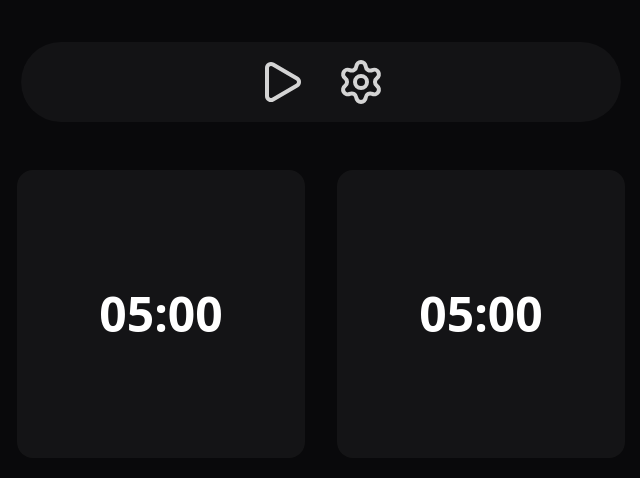
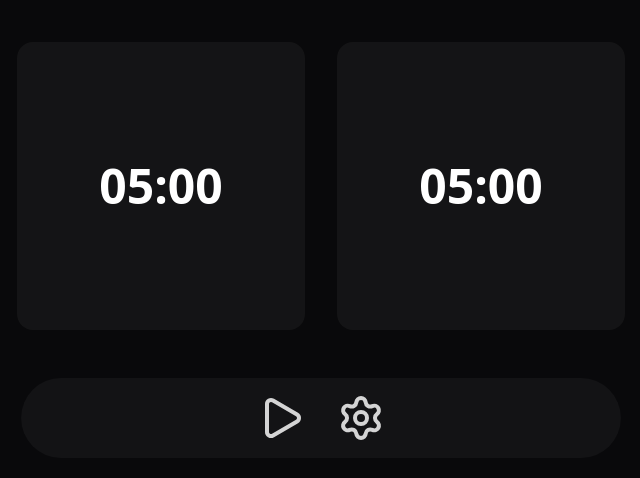
Before and after one commit to ericocneto/chessclock-v2, a React (Vite) app: page / in a window 1280 px wide. Shown: the part 150-628 px from the top of the page, without its empty margins (319-959 px from the left). Built offline with nearby package versions, Linux system fonts and the light colour scheme.

Commit message:
feat: add pause button

```diff
--- a/src/components/BlackDisplay.tsx
+++ b/src/components/BlackDisplay.tsx
@@ -1,11 +1,11 @@
 type Props = {
-  playing: "white" | "black" | null;
+  turn: "white" | "black" | null;
   time: string;
   handleClick: () => void;
 };
 
-export default function BlackDisplay({ playing, time, handleClick }: Props) {
-  const isActive = playing === "black";
+export default function BlackDisplay({ turn, time, handleClick }: Props) {
+  const isActive = turn === "black";
   const sizeClass = isActive ? "w-74 h-74" : "w-72 h-72";
 
   return (
--- a/src/components/ClockContainer.tsx
+++ b/src/components/ClockContainer.tsx
@@ -6,16 +6,17 @@ import { useEffect, useState } from "react";
 export default function ClockContainer() {
   const [whiteSeconds, setWhiteSeconds] = useState<number>(300);
   const [blackSeconds, setBlackSeconds] = useState<number>(300);
-  const [playing, setPlaying] = useState<"white" | "black" | null>(null);
+  const [turn, setTurn] = useState<"white" | "black" | null>(null);
+  const [isPaused, setIsPaused] = useState<boolean>(true);
 
   useEffect(() => {
     let timer: number | null = null;
 
-    if (playing === "white" && whiteSeconds > 0) {
+    if (!isPaused && turn === "white" && whiteSeconds > 0) {
       timer = setInterval(() => {
         setWhiteSeconds((prev) => prev - 1);
       }, 1000);
-    } else if (playing === "black" && blackSeconds > 0) {
+    } else if (!isPaused && turn === "black" && blackSeconds > 0) {
       timer = setInterval(() => {
         setBlackSeconds((prev) => prev - 1);
       }, 1000);
@@ -24,7 +25,7 @@ export default function ClockContainer() {
     return () => {
       if (timer) clearInterval(timer);
     };
-  }, [playing]);
+  }, [turn, isPaused]);
 
   const formatTime = (totalSeconds: number): string => {
     const minutes = Math.floor(totalSeconds / 60)
@@ -35,32 +36,34 @@ export default function ClockContainer() {
   };
 
   const handleSwitchTurn = () => {
-    if (!playing) return;
-    setPlaying((prev) => (prev === "white" ? "black" : "white"));
+    if (isPaused) return;
+    setTurn((prev) => (prev === "white" ? "black" : "white"));
   };
 
   const handleClick = () => {
-    if (playing === null) {
-      setPlaying("white");
+    if (turn === null) {
+      setTurn("white");
+      setIsPaused(false);
+      return;
     }
+    setIsPaused((prev) => !prev);
   };
   return (
     <>
-      <Navbar handleClick={handleClick} />
-
       <div className="flex gap-8">
         <WhiteDisplay
-          playing={playing}
+          turn={turn}
           time={formatTime(whiteSeconds)}
           handleClick={handleSwitchTurn}
         />
 
         <BlackDisplay
-          playing={playing}
+          turn={turn}
           time={formatTime(blackSeconds)}
           handleClick={handleSwitchTurn}
         />
       </div>
+      <Navbar handleClick={handleClick} isPaused={isPaused} turn={turn} />
     </>
   );
 }
--- a/src/components/Navbar.tsx
+++ b/src/components/Navbar.tsx
@@ -1,17 +1,26 @@
-import { Settings, Play } from "lucide-react";
+import { Settings, Play, Pause } from "lucide-react";
 
 type Props = {
   handleClick: () => void;
+  isPaused: boolean;
+  turn: "white" | "black" | null;
 };
 
-export default function Navbar({ handleClick }: Props) {
+export default function Navbar({ handleClick, isPaused, turn }: Props) {
   return (
     <div className="h-20 w-150 flex justify-center items-center rounded-full bg-white/4">
       <nav className="flex gap-8">
-        <Play
-          className="text-neutral-300 size-12 cursor-pointer hover:text-white"
-          onClick={handleClick}
-        />
+        {isPaused || turn === null ? (
+          <Play
+            className="text-neutral-300 size-12 cursor-pointer hover:text-white"
+            onClick={handleClick}
+          />
+        ) : (
+          <Pause
+            className="text-neutral-300 size-12 cursor-pointer hover:text-white"
+            onClick={handleClick}
+          />
+        )}
         <Settings className="text-neutral-300 size-12 cursor-pointer hover:text-white" />
       </nav>
     </div>
--- a/src/components/WhiteDisplay.tsx
+++ b/src/components/WhiteDisplay.tsx
@@ -1,11 +1,11 @@
 type Props = {
-  playing: "white" | "black" | null;
+  turn: "white" | "black" | null;
   time: string;
   handleClick: () => void;
 };
 
-export default function WhiteDisplay({ playing, time, handleClick }: Props) {
-  const isActive = playing === "white";
+export default function WhiteDisplay({ turn, time, handleClick }: Props) {
+  const isActive = turn === "white";
   const sizeClass = isActive ? "w-74 h-74" : "w-72 h-72";
 
   return (
```
